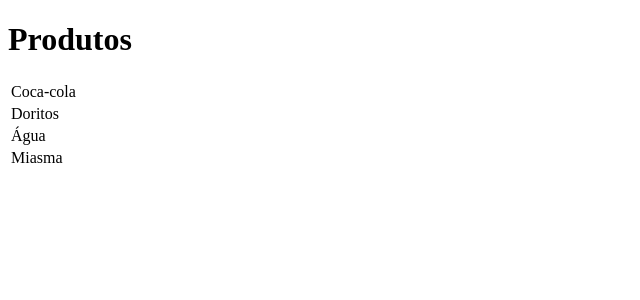
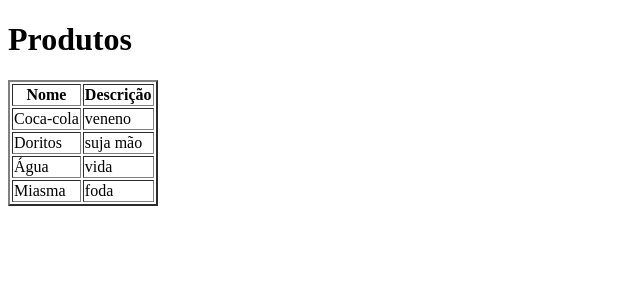
Before and after one commit to MarinoYorinori/lp3_projeto_flask, a Flask app: page /produtos in a window 1280 px wide. Shown: the top 300 px of the page, without its empty margins (0-640 px from the left). Run offline with Flask 3, Linux system fonts and the light colour scheme.

Commit message:
mudei a table no html

```diff
--- a/lp3_projeto_flask/app.py
+++ b/lp3_projeto_flask/app.py
@@ -1,10 +1,10 @@
 from flask import Flask, render_template
 
 lista_produtos = [
-    { "nome": "Coca-cola", "descrição": "veneno" },
-    { "nome": "Doritos", "descrição": "suja mão" },
-    { "nome": "Água", "descrição": "vida" },
-    { "nome": "Miasma", "descrição": "An otherwordly sword that oozes toxic gasses. The sword is said to house the strength of six men" }
+    { "nome": "Coca-cola", "descricao": "veneno" },
+    { "nome": "Doritos", "descricao": "suja mão" },
+    { "nome": "Água", "descricao": "vida" },
+    { "nome": "Miasma", "descricao": "foda" }
 ]
 
 app = Flask(__name__)
--- a/lp3_projeto_flask/templates/produtos.html
+++ b/lp3_projeto_flask/templates/produtos.html
@@ -9,8 +9,11 @@
 <body>
     <h1>Produtos</h1>
 
-    <table>
-
+    <table border="2px">
+        <tr>
+            <th> Nome </th>
+            <th> Descrição </th>
+        </tr>
         {% for produto in produtos %}
         <tr>
             <td> {{ produto.nome }} </td>
```
